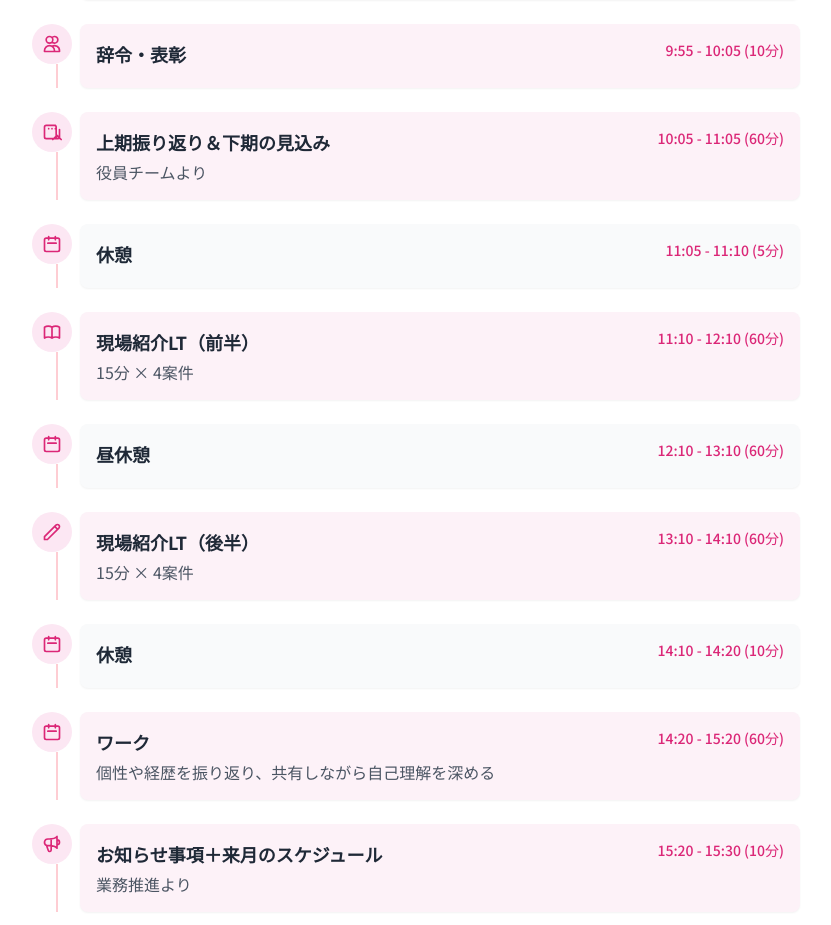
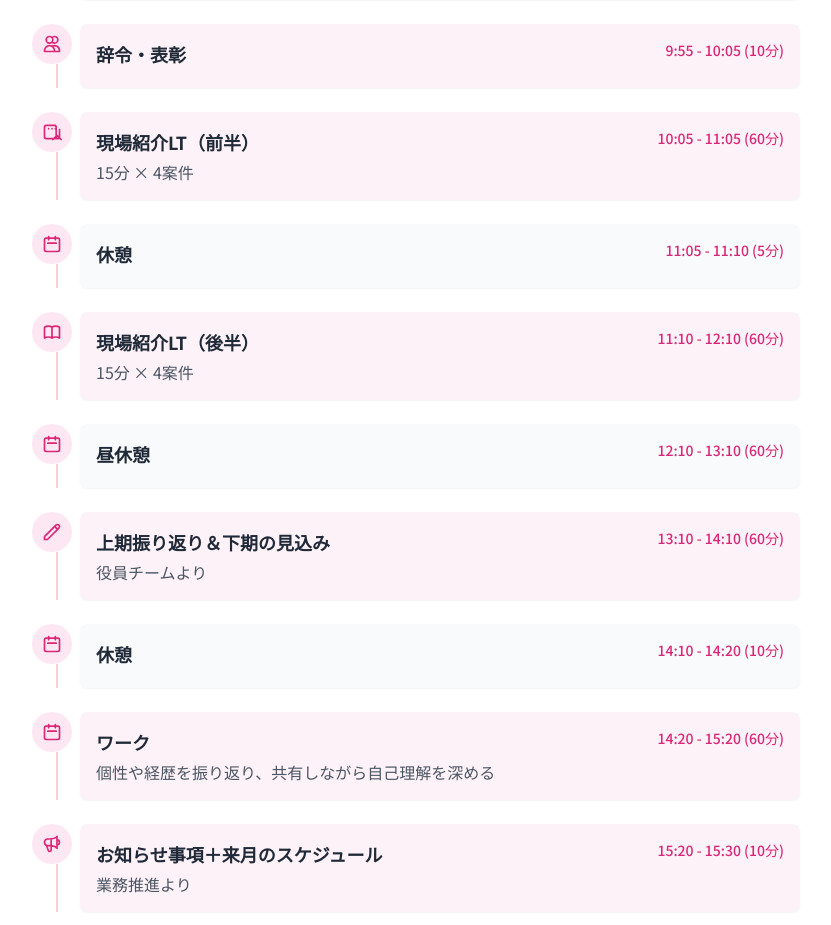
Before and after one commit to e3sys-develop/lp, a Next.js app: page /14th-semi-annual in a window 1280 px wide. Shown: the part 1300-2225 px from the top of the page, without its empty margins (224-1055 px from the left). Built offline with nearby package versions, Linux system fonts and the light colour scheme.

Commit message:
14期半期総会のページでイベントタイトルと説明を更新し、スケジュールの内容を整理。

```diff
--- a/app/14th-semi-annual/page.tsx
+++ b/app/14th-semi-annual/page.tsx
@@ -285,10 +285,10 @@ export default function SemiAnnualEvent() {
                             </div>
                             <div className="flex-grow bg-pink-50 rounded-lg p-4 shadow-sm">
                                 <div className="flex justify-between items-start mb-1">
-                                    <h3 className="font-bold text-lg text-gray-800">上期振り返り＆下期の見込み</h3>
+                                    <h3 className="font-bold text-lg text-gray-800">現場紹介LT（前半）</h3>
                                     <span className="text-sm text-pink-600 font-medium">10:05 - 11:05 (60分)</span>
                                 </div>
-                                <p className="text-gray-600">役員チームより</p>
+                                <p className="text-gray-600">15分 × 4案件</p>
                             </div>
                         </div>
 
@@ -318,7 +318,7 @@ export default function SemiAnnualEvent() {
                             </div>
                             <div className="flex-grow bg-pink-50 rounded-lg p-4 shadow-sm">
                                 <div className="flex justify-between items-start mb-1">
-                                    <h3 className="font-bold text-lg text-gray-800">現場紹介LT（前半）</h3>
+                                    <h3 className="font-bold text-lg text-gray-800">現場紹介LT（後半）</h3>
                                     <span className="text-sm text-pink-600 font-medium">11:10 - 12:10 (60分)</span>
                                 </div>
                                 <p className="text-gray-600">15分 × 4案件</p>
@@ -351,10 +351,10 @@ export default function SemiAnnualEvent() {
                             </div>
                             <div className="flex-grow bg-pink-50 rounded-lg p-4 shadow-sm">
                                 <div className="flex justify-between items-start mb-1">
-                                    <h3 className="font-bold text-lg text-gray-800">現場紹介LT（後半）</h3>
+                                    <h3 className="font-bold text-lg text-gray-800">上期振り返り＆下期の見込み</h3>
                                     <span className="text-sm text-pink-600 font-medium">13:10 - 14:10 (60分)</span>
                                 </div>
-                                <p className="text-gray-600">15分 × 4案件</p>
+                                <p className="text-gray-600">役員チームより</p>
                             </div>
                         </div>
 
```
